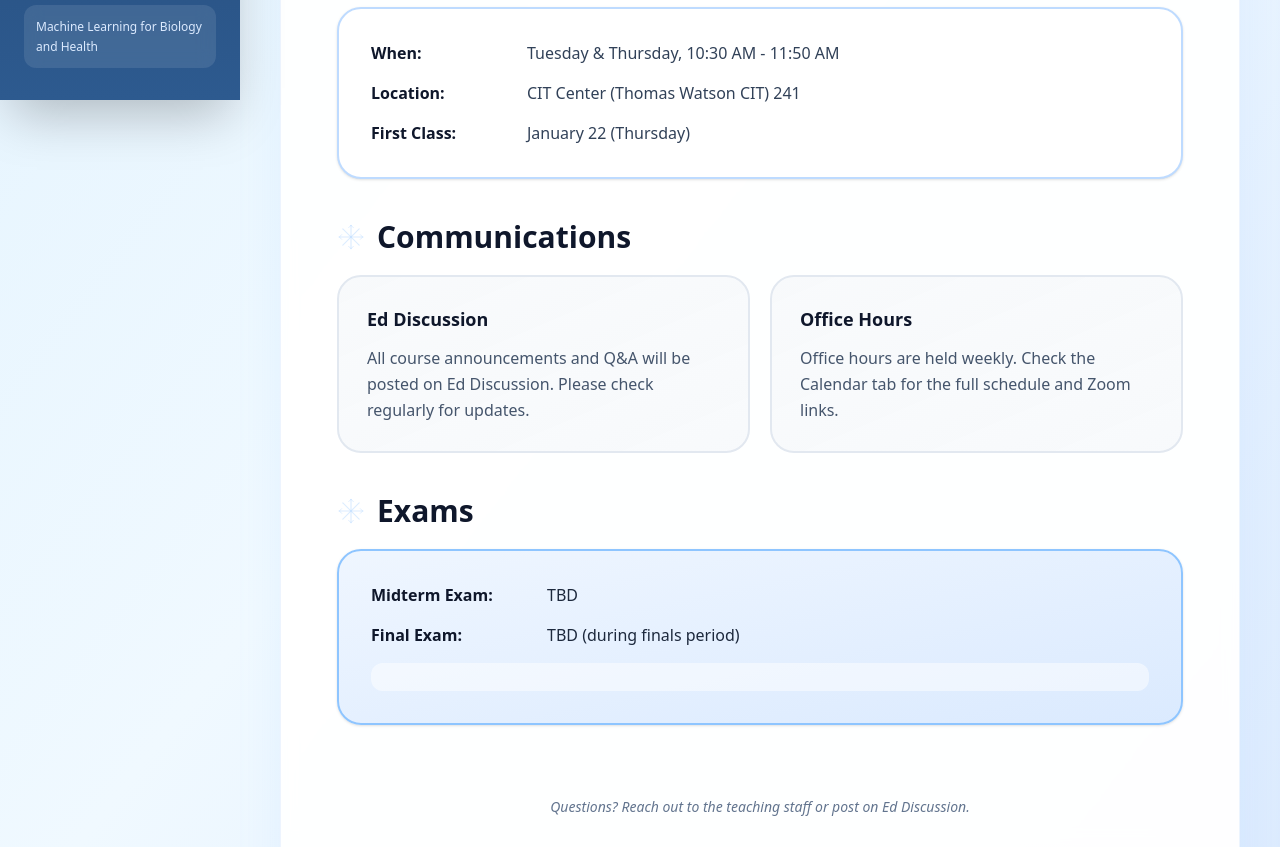
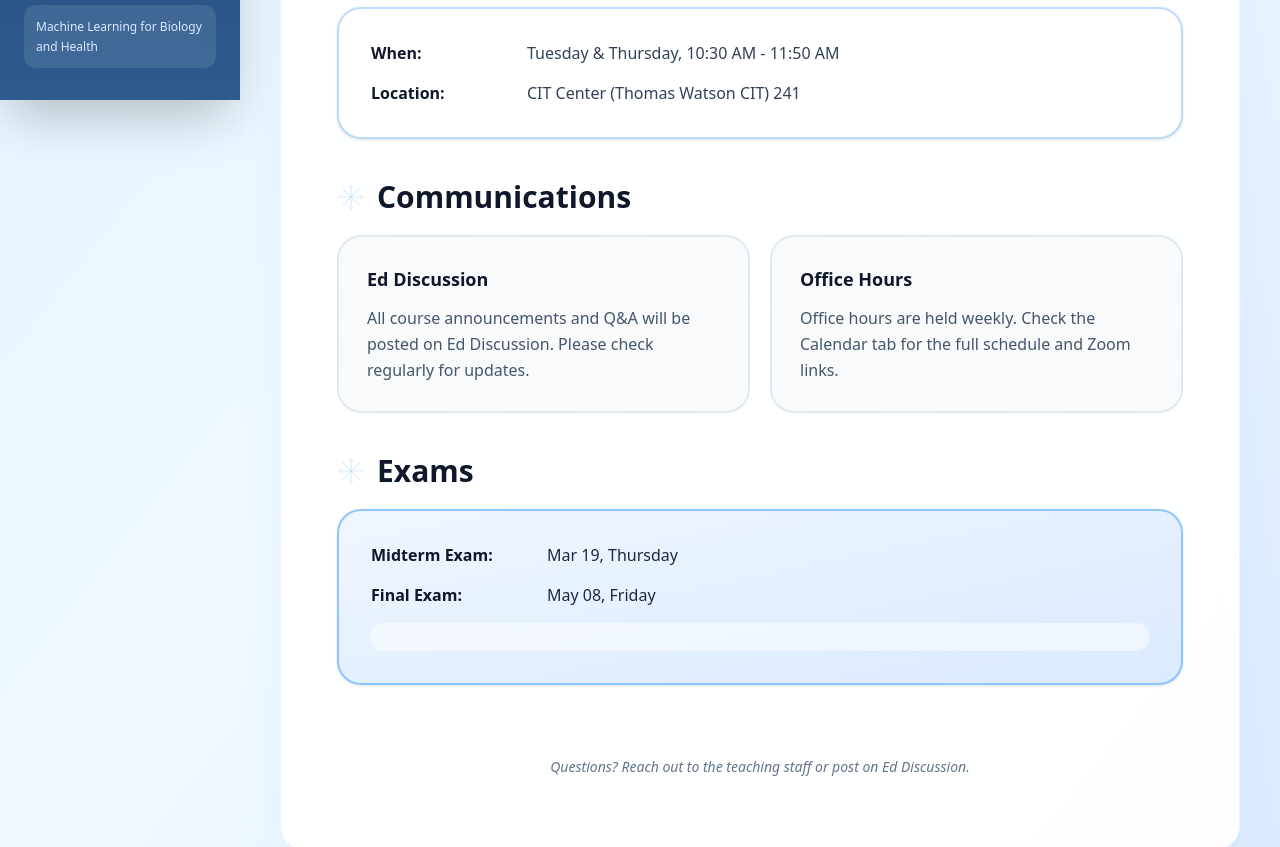
Before and after one commit to csci1851/csci1851.github.io, a Next.js app: page / in a window 1280 px wide. Shown: the part 700-1547 px from the top of the page. Built offline with nearby package versions, Linux system fonts and the light colour scheme.

Commit message:
changes made to home page

```diff
--- a/components/home-content.tsx
+++ b/components/home-content.tsx
@@ -70,10 +70,6 @@ export function HomeContent() {
             <span className="text-base font-bold text-slate-900 min-w-[140px]">Location:</span>
             <span className="text-base text-slate-700">CIT Center (Thomas Watson CIT) 241</span>
           </div>
-          <div className="flex flex-col sm:flex-row sm:items-center gap-2 sm:gap-4">
-            <span className="text-base font-bold text-slate-900 min-w-[140px]">First Class:</span>
-            <span className="text-base text-slate-700">January 22 (Thursday)</span>
-          </div>
         </div>
       </section>
 
@@ -111,11 +107,11 @@ export function HomeContent() {
           <div className="space-y-4">
             <div className="flex flex-col sm:flex-row sm:items-center gap-2 sm:gap-4">
               <span className="text-base font-bold text-slate-900 min-w-[160px]">Midterm Exam:</span>
-              <span className="text-base text-slate-800">TBD</span>
+              <span className="text-base text-slate-800">Mar 19, Thursday</span>
             </div>
             <div className="flex flex-col sm:flex-row sm:items-center gap-2 sm:gap-4">
               <span className="text-base font-bold text-slate-900 min-w-[160px]">Final Exam:</span>
-              <span className="text-base text-slate-800">TBD (during finals period)</span>
+              <span className="text-base text-slate-800">May 08, Friday</span>
             </div>
             <p className="text-sm text-slate-700 pt-3 bg-white/50 rounded-xl p-4">
 
```
